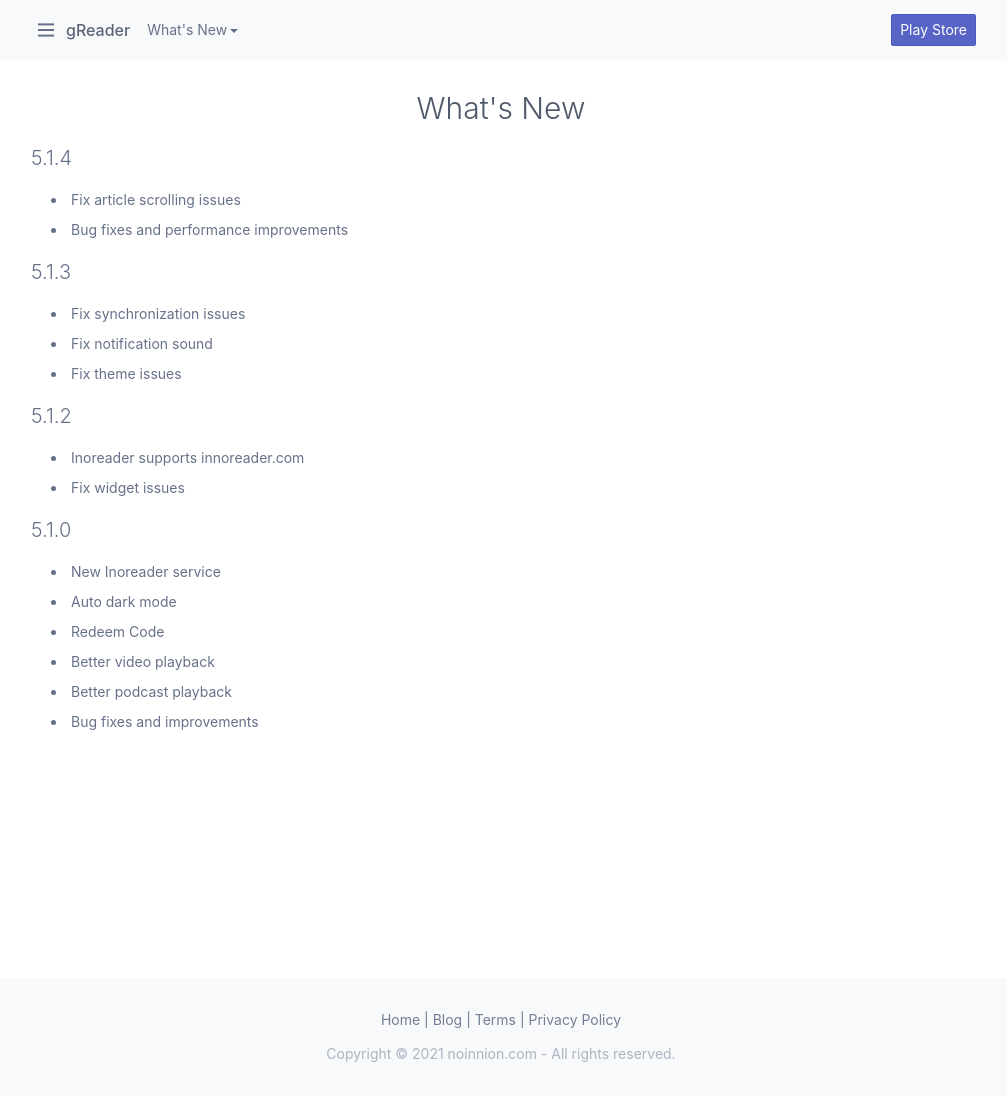
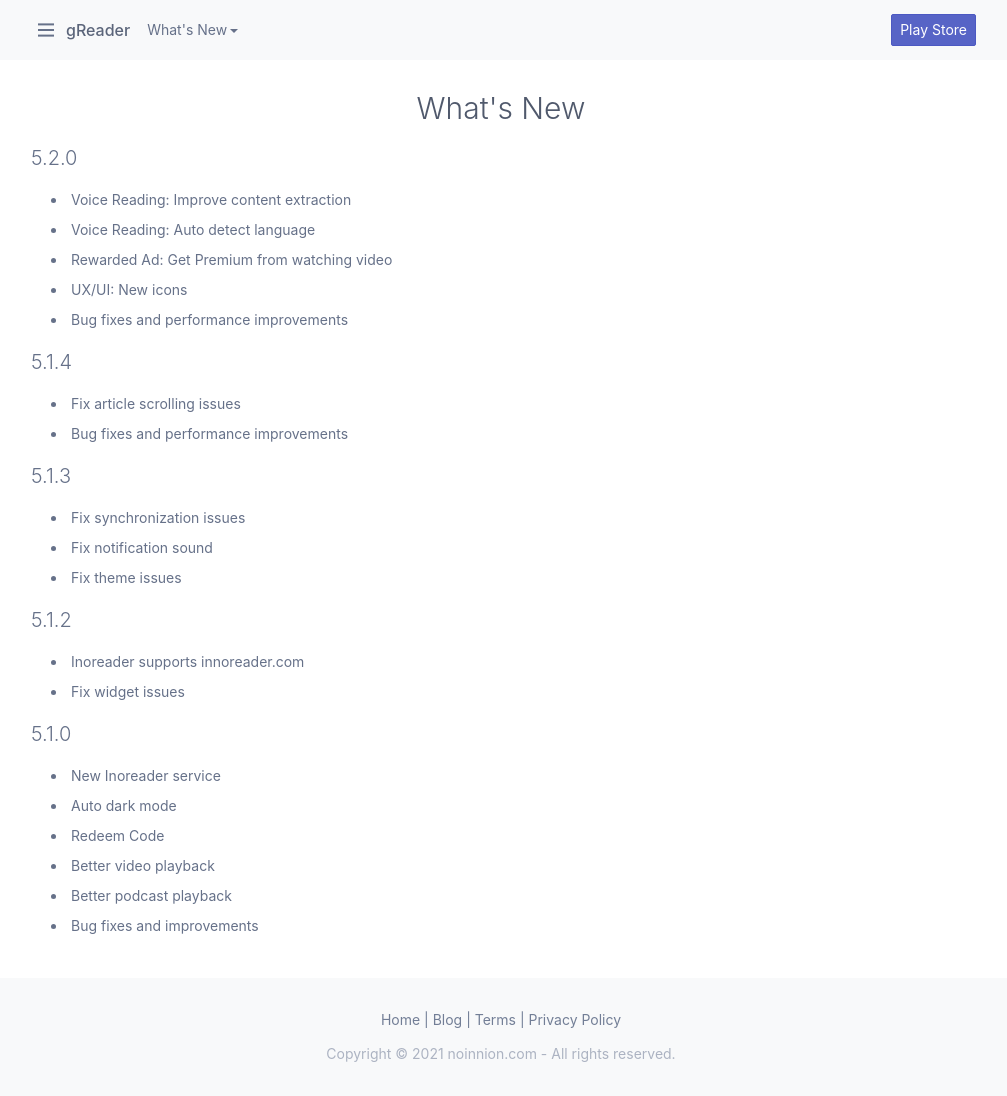
Before and after one commit to noinnion/noinnion.github.io, a Jekyll site: the page built from greader/updates.md, in a window 1280 px wide and 1096 px high. Shown: the whole window, without its empty margins (139-1146 px from the left). Built offline with Jekyll 4.4.1, drawn with Linux system fonts in a browser that asks for light colours.

Commit message:
update 5.2.0 updates

```diff
--- a/greader/updates.md
+++ b/greader/updates.md
@@ -6,6 +6,13 @@
 section: gReader
 menu: greader
 ---
+
+##### 5.2.0
+- Voice Reading: Improve content extraction
+- Voice Reading: Auto detect language
+- Rewarded Ad: Get Premium from watching video
+- UX/UI: New icons
+- Bug fixes and performance improvements
 
 ##### 5.1.4
 - Fix article scrolling issues
```
